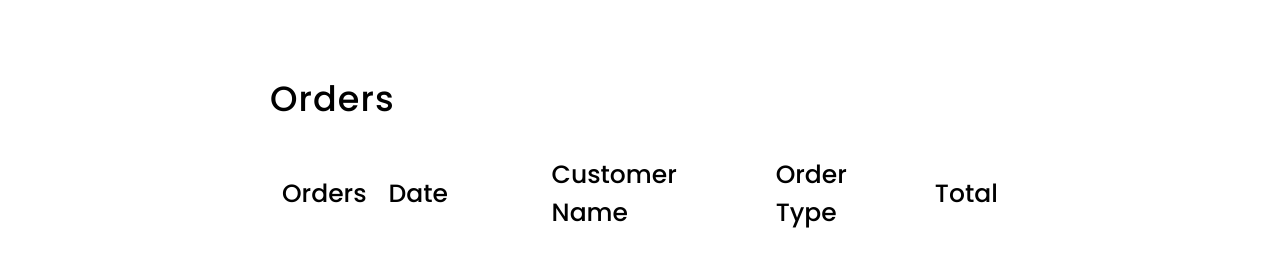
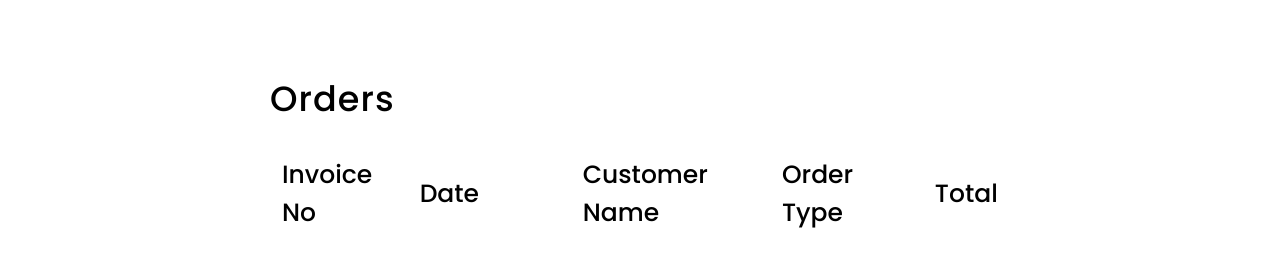
Before and after one commit to DiamabuDev/BrightBytes, a plain HTML site: page BrightBytes-Final-main/generatedReport/generatedReport.html in a window 1280 px wide. Shown: the part 696-951 px from the top of the page. Drawn offline with Linux system fonts and the light colour scheme.

Commit message:
invoice no

```diff
--- a/BrightBytes-Final-main/generatedReport/generatedReport.html
+++ b/BrightBytes-Final-main/generatedReport/generatedReport.html
@@ -43,7 +43,7 @@
                 <table class="data-table">
                     <thead>
                         <tr>
-                            <th>Orders</th>
+                            <th>Invoice No</th>
                             <th>Date</th>
                             <th>Customer Name</th>
                             <th>Order Type</th>
```
